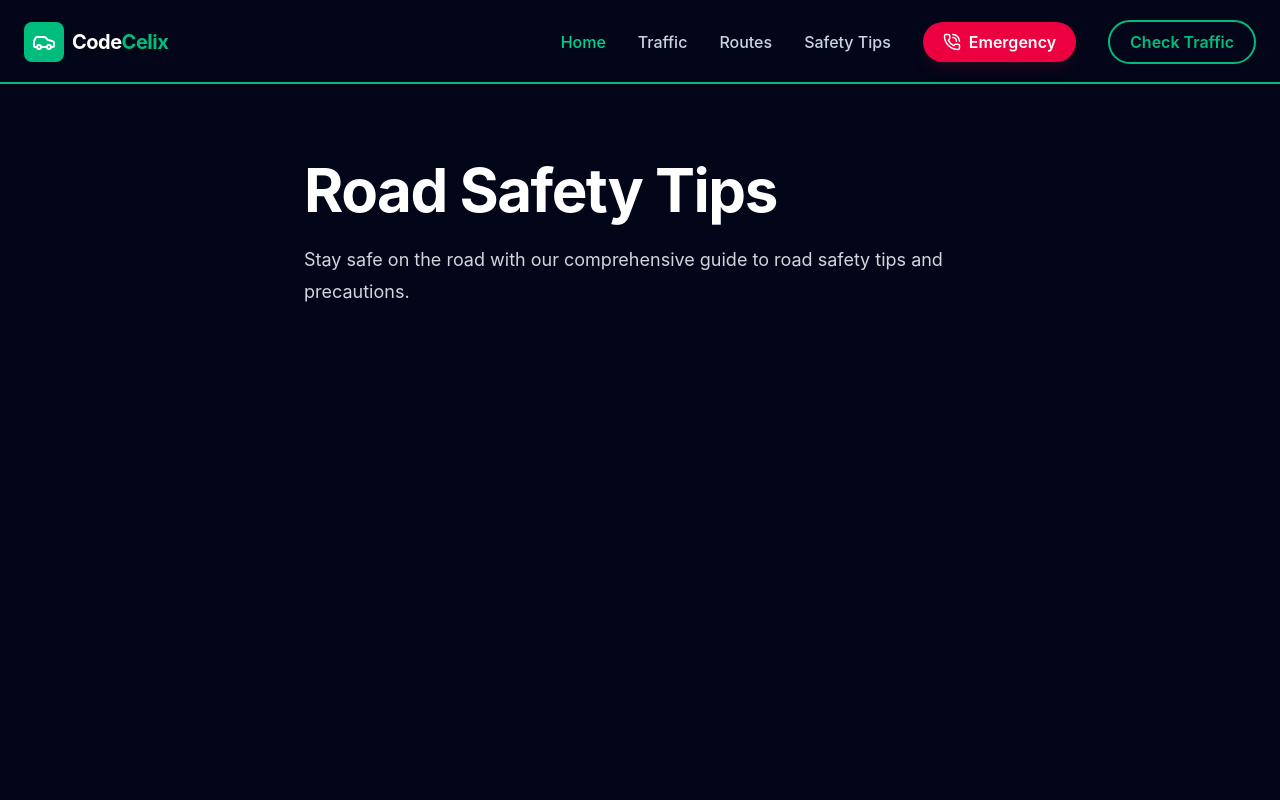
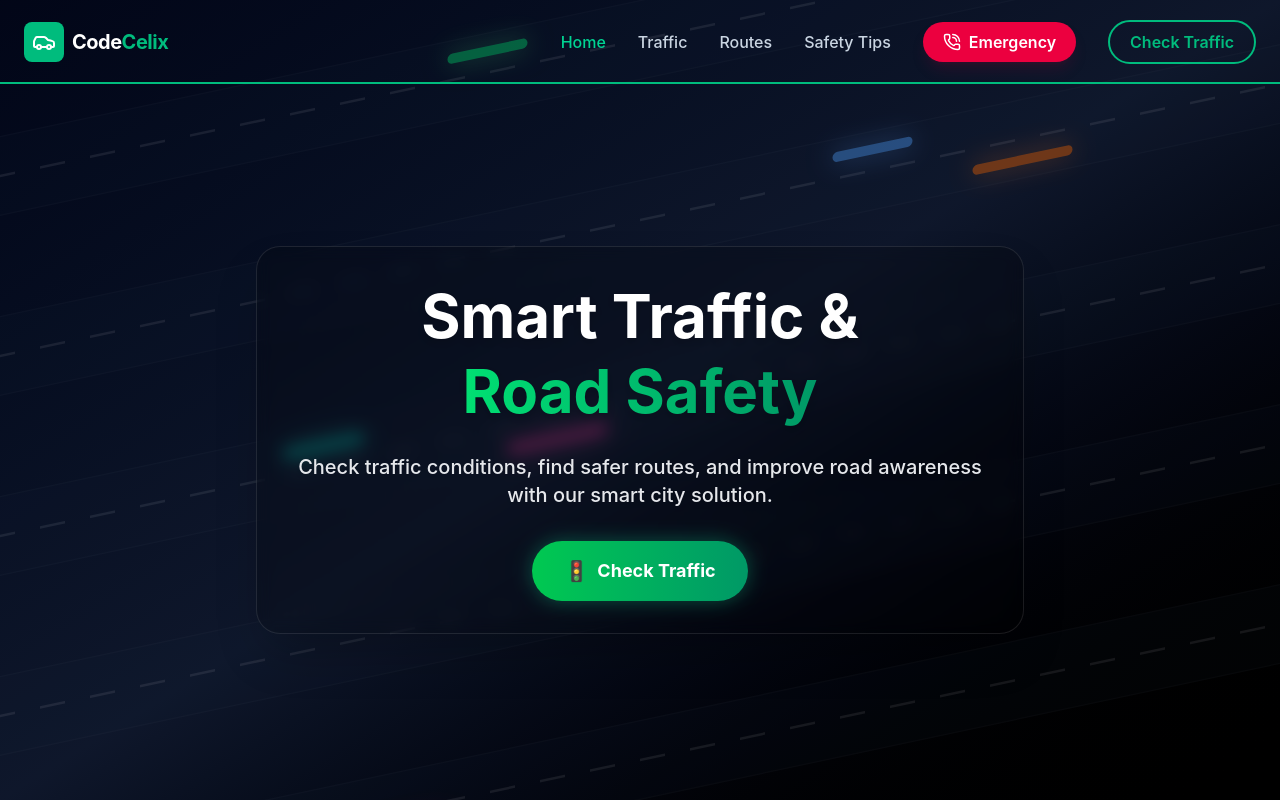
Before and after one commit to Asadwasee/smart-traffic-road-safety, a React (Vite) app: page / in a window 1280 px wide. Shown: the top 800 px of the page. Built offline with nearby package versions, Linux system fonts and the light colour scheme.

Commit message:
@fasi added hero section and traffic background

```diff
--- a/src/App.jsx
+++ b/src/App.jsx
@@ -4,26 +4,14 @@ import Footer from './components/Footer'
 import TrafficMapSection from './components/TrafficMapSection'
 import RoadSafetyPage from './pages/RoadSafetyPage'
 import RouteSuggestion from './pages/RouteSuggestion';
-
+import Hero from './components/Hero';
 
 function HomePage() {
   return (
-    <div className="min-h-screen bg-slate-950 text-white">
-      <main>
-        <div className="mx-auto max-w-7xl px-6 pt-40 pb-24 sm:pb-32 lg:px-8">
-          <div className="mx-auto max-w-2xl">
-            <h1 className="text-4xl font-bold tracking-tight text-white sm:text-6xl">
-              Road Safety Tips
-            </h1>
-            <p className="mt-6 text-lg leading-8 text-gray-300">
-              Stay safe on the road with our comprehensive guide to road safety
-              tips and precautions.
-            </p>
-          </div>
-        </div>
-      </main>
+    <div className="bg-slate-950 text-white">
+      <Hero />
     </div>
-  )
+  );
 }
 
 function App() {
--- /dev/null
+++ b/src/components/Hero.jsx
@@ -0,0 +1,90 @@
+import { motion } from "framer-motion";
+
+export default function Hero() {
+  const lanes = [
+    { id: 1, speedL: 4, speedR: 5, delayL: 0, delayR: 1, colorL: "bg-green-400", shadowL: "rgba(74,222,128,0.8)", colorR: "bg-red-500", shadowR: "rgba(239,68,68,0.8)" },
+    { id: 2, speedL: 6, speedR: 4, delayL: 2, delayR: 0.5, colorL: "bg-blue-400", shadowL: "rgba(96,165,250,0.8)", colorR: "bg-orange-500", shadowR: "rgba(249,115,22,0.8)" },
+    { id: 3, speedL: 3.5, speedR: 6, delayL: 1, delayR: 2.5, colorL: "bg-teal-400", shadowL: "rgba(45,212,191,0.8)", colorR: "bg-pink-500", shadowR: "rgba(236,72,153,0.8)" },
+    { id: 4, speedL: 5, speedR: 4.5, delayL: 0.5, delayR: 1.5, colorL: "bg-purple-400", shadowL: "rgba(192,132,252,0.8)", colorR: "bg-yellow-500", shadowR: "rgba(234,179,8,0.8)" },
+    { id: 5, speedL: 4.5, speedR: 3.5, delayL: 1.5, delayR: 0, colorL: "bg-green-400", shadowL: "rgba(74,222,128,0.8)", colorR: "bg-red-500", shadowR: "rgba(239,68,68,0.8)" },
+  ];
+
+  return (
+    <section className="relative h-screen flex items-center justify-center pt-20 bg-gradient-to-br from-slate-950 via-slate-900 to-black text-white overflow-hidden">
+
+      {/* 🔹 BACKGROUND TRAFFIC ANIMATION */}
+      <div className="absolute inset-0 z-0 opacity-40 pointer-events-none">
+        <div className="absolute inset-0 flex flex-col justify-evenly transform -skew-y-12 scale-125">
+          {lanes.map((lane) => (
+            <div key={lane.id} className="relative w-full h-16 border-y border-white/5 bg-slate-800/20 flex items-center">
+              {/* Lane Divider */}
+              <div className="absolute w-full h-[2px] opacity-20" style={{ backgroundImage: 'linear-gradient(90deg, #fff 50%, transparent 50%)', backgroundSize: '40px 100%' }}></div>
+
+              {/* Car moving Left to Right */}
+              <motion.div
+                className={`absolute w-16 h-2 ${lane.colorL} rounded-full`}
+                style={{ top: "10px", boxShadow: `0 0 20px ${lane.shadowL}` }}
+                initial={{ left: "-10%" }}
+                animate={{ left: "110%" }}
+                transition={{
+                  duration: lane.speedL,
+                  repeat: Infinity,
+                  ease: "linear",
+                  delay: lane.delayL,
+                }}
+              />
+              {/* Car moving Right to Left */}
+              <motion.div
+                className={`absolute w-20 h-2 ${lane.colorR} rounded-full`}
+                style={{ bottom: "10px", boxShadow: `0 0 20px ${lane.shadowR}` }}
+                initial={{ right: "-10%" }}
+                animate={{ right: "110%" }}
+                transition={{
+                  duration: lane.speedR,
+                  repeat: Infinity,
+                  ease: "linear",
+                  delay: lane.delayR,
+                }}
+              />
+            </div>
+          ))}
+        </div>
+      </div>
+
+      {/* 🔹 HERO CONTENT */}
+      <div className="relative z-10 text-center px-6 max-w-3xl backdrop-blur-sm bg-black/20 p-8 rounded-3xl border border-white/10 shadow-2xl">
+
+        <motion.h1
+          initial={{ opacity: 0, y: -40 }}
+          animate={{ opacity: 1, y: 0 }}
+          transition={{ duration: 0.8 }}
+          className="text-4xl md:text-6xl font-bold leading-tight drop-shadow-lg"
+        >
+          Smart Traffic & <br/><span className="text-transparent bg-clip-text bg-gradient-to-r from-green-400 to-emerald-600">Road Safety</span>
+        </motion.h1>
+
+        <motion.p
+          initial={{ opacity: 0, y: 40 }}
+          animate={{ opacity: 1, y: 0 }}
+          transition={{ duration: 0.8, delay: 0.2 }}
+          className="mt-6 text-gray-200 text-lg md:text-xl font-medium drop-shadow-md"
+        >
+          Check traffic conditions, find safer routes, and improve road awareness
+          with our smart city solution.
+        </motion.p>
+
+        <motion.button
+          initial={{ opacity: 0, scale: 0.8 }}
+          animate={{ opacity: 1, scale: 1 }}
+          transition={{ duration: 0.6, delay: 0.4 }}
+          whileHover={{ scale: 1.05 }}
+          whileTap={{ scale: 0.95 }}
+          className="mt-8 px-8 py-4 bg-gradient-to-r from-green-500 to-emerald-600 hover:from-green-400 hover:to-emerald-500 text-white text-lg font-bold rounded-full shadow-[0_0_20px_rgba(16,185,129,0.4)] transition-all flex items-center justify-center gap-2 mx-auto"
+        >
+          <span className="text-xl">🚦</span> Check Traffic
+        </motion.button>
+
+      </div>
+    </section>
+  );
+}
```
